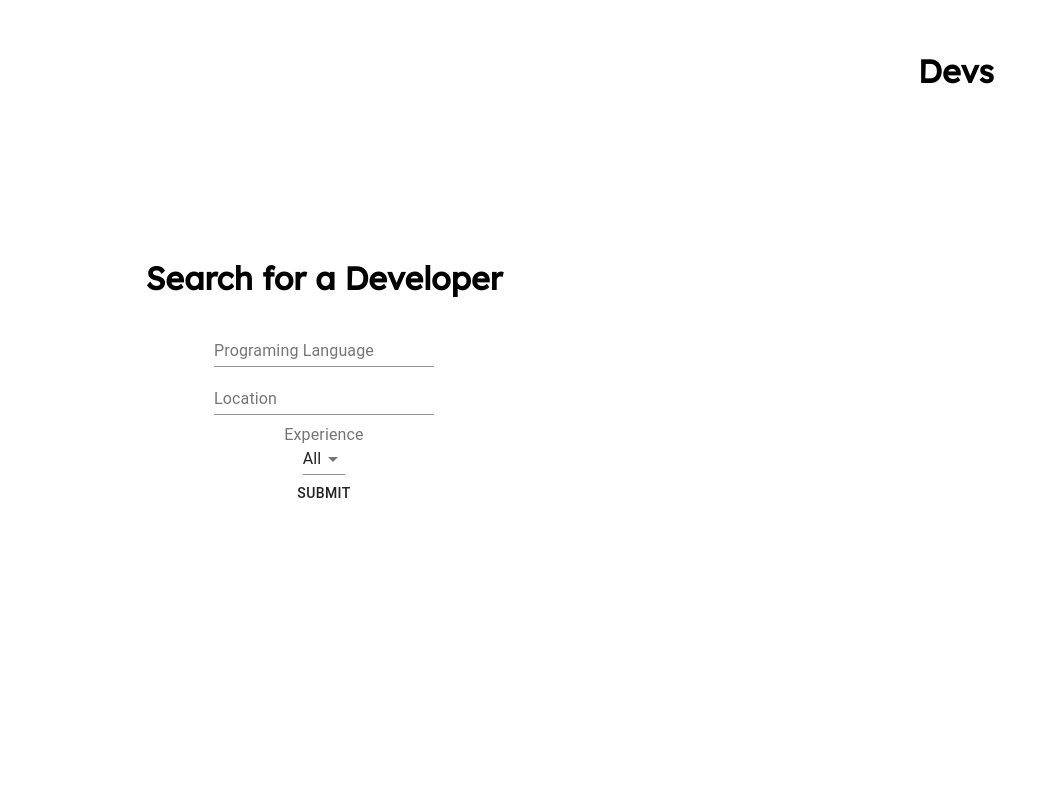
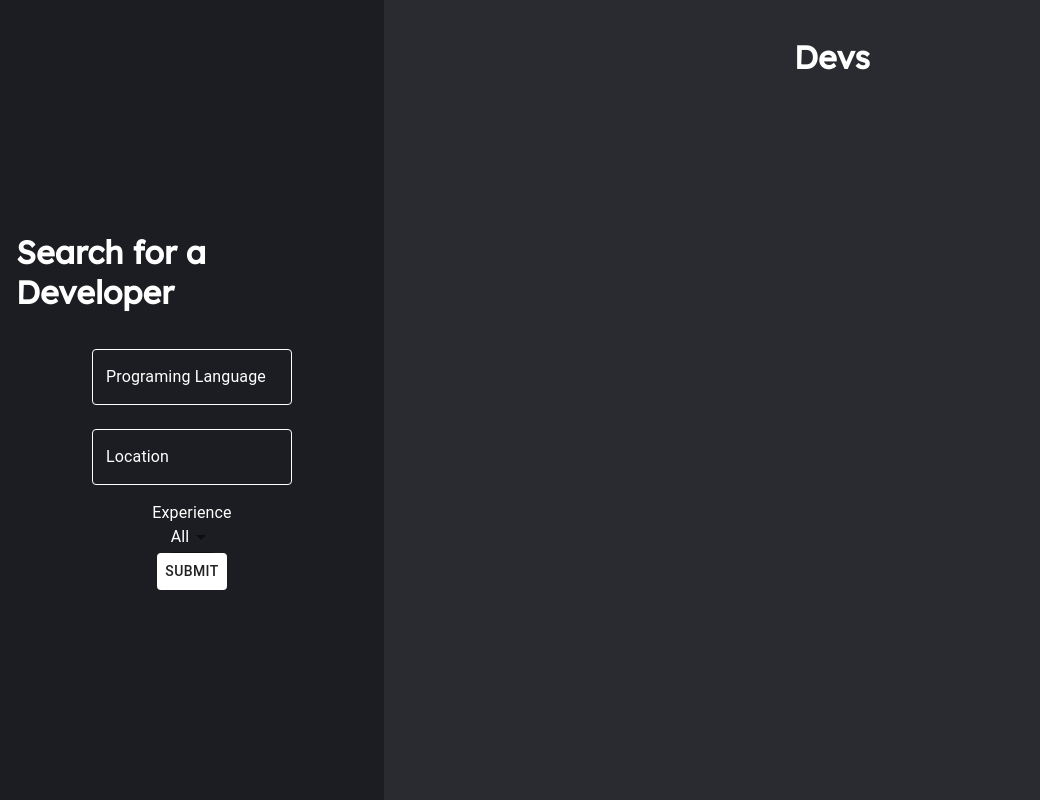
Before and after one commit to ttsmith1/GitADev, a Next.js app: page /search in a window 1280 px wide. Shown: the whole page, without its empty margins (0-1040 px from the left). Built offline with nearby package versions, Linux system fonts and the light colour scheme.

Commit message:
text fields

```diff
--- a/components/userCard.js
+++ b/components/userCard.js
@@ -18,7 +18,7 @@ import MoreVertIcon from '@material-ui/icons/MoreVert';
 import styled from 'styled-components'
 
 const StyledCard = styled(Card)`
-  width: 550px;
+  // width: 550px;
   margin: 6em;
   color: white;
 `
--- a/package.json
+++ b/package.json
@@ -10,6 +10,7 @@
   "dependencies": {
     "@material-ui/core": "^4.5.2",
     "@material-ui/icons": "^4.5.1",
+    "@material-ui/styles": "^4.5.2",
     "cross-fetch": "^3.0.4",
     "dotenv": "^8.2.0",
     "next": "9.1.2",
--- a/pages/_document.js
+++ b/pages/_document.js
@@ -14,7 +14,12 @@ class MyDocument extends Document {
                 </Head>
                 <body>
                     <style jsx global>{`
+                        html {
+                            height:100%;
+                        }
                         body {
+                            margin: 0;
+                            height: 100vh;
                             font-family: 'Lexend Deca', sans-serif;
                         }
                     `}</style>
--- a/pages/search/index.js
+++ b/pages/search/index.js
@@ -4,12 +4,16 @@ import Nav from '../../components/nav'
 import { getUsers } from './getUsers'
 import UserCard, { userCard } from '../../components/userCard'
 import styled from 'styled-components'
+import classNames from 'classnames';
 import InputLabel from '@material-ui/core/InputLabel'
 import Select from '@material-ui/core/Select'
 import MenuItem from '@material-ui/core/MenuItem'
+import { styled as styled2 } from '@material-ui/core/styles';
+import { withStyles } from '@material-ui/core/styles';
 import TextField from '@material-ui/core/TextField'
 import SimpleMenu from '../../components/dropdown'
 import Button from "@material-ui/core/button"
+import { white } from 'ansi-colors'
 
 const CardScrollContainer = styled.div`
   display: flex;
@@ -23,23 +27,87 @@ const CardScrollContainer = styled.div`
   will-change: overflow;
 `
 
+const styles = theme => ({
+  root: {
+    color: '#fff'
+  },
+  container: {
+    display: 'flex',
+    flexWrap: 'wrap',
+    color: 'white'
+  },
+  textField: {
+    marginLeft: theme.spacing.unit,
+    marginRight: theme.spacing.unit,
+    width: 200,
+    color: '#fff',
+  },
+
+  multilineColor: {
+    color: '#fff'
+  },
+
+  cssLabel: {
+    color: '#fff'
+  },
+
+  input: {
+    color: '#fff'
+  },
+
+  cssOutlinedInput: {
+    '&$cssFocused $notchedOutline': {
+      borderColor: `${theme.palette.primary.main} !important`,
+    },
+    color: '#fff'
+  },
+
+  cssOutlinedInput: {
+    color: '#fff',
+  },
+
+  cssFocused: {
+    color: '#fff'
+  },
+
+  notchedOutline: {
+    borderWidth: '1px',
+    borderColor: 'white !important'
+  },
+  cssLabel: {
+    color: '#fff',
+  },
+  cssOutlinedInput: {
+    '$notchedOutline': {
+      borderColor: '#fff',
+    },
+  },
+
+});
+
 const Layout = styled.div`
   display: flex;
   flex: 1;
   flex-direction: row;
   flex-wrap: wrap;
+  height:100vh;
 `
 
 const ScrollSection = styled.div`
   overflow: auto;
   height: auto;
+  width: auto;
   padding: .5rem;
   -webkit-overflow-scrolling: touch;
   -ms-overflow-style: none;
 `
 
 const Column = styled.div`
-  margin: 6px;
+  height: 100%;
+  width: 100%;
+  overflow: hidden;
+  position: relative;
+  margin: 0px;
   padding: 16px;
   display: flex;
   justify-content: center;
@@ -47,11 +115,33 @@ const Column = styled.div`
   flex: 1;
   flex-direction: column;
   box-sizing:border-box;
-  max-height: 90vh;
+  color: white;
+  max-height: 100vh;
+  background-color: #2a2b30;
 `
+
+const ColumnSidebar = styled.div`
+  background-color: #1c1d22;
+  color: white;
+  margin: 0px;
+  padding: 16px;
+  display: flex;
+  justify-content: center;
+  align-items: center;
+  flex: 1;
+  flex-direction: column;
+  box-sizing:border-box;
+  max-height: 100vh;
+  max-width: 30vw;
+`
+
 const StyledSelect = styled.div`
 padding-top: 12px;
 `
+
+const StyledTextField = styled2(TextField)({
+  color: '#fff',
+});
 
 class Home extends Component {
   constructor(props) {
@@ -79,14 +169,69 @@ class Home extends Component {
   }
 
   render() {
+    const { classes } = this.props;
     return (
       <Layout>
-        <Column>
+        <ColumnSidebar>
           <h1>{"Search for a Developer"}</h1>
-          <TextField name="language" label="Programing Language" value={this.state.value} onChange={this.handleChange('language')}></TextField>
-          <TextField name="location" label="Location" value={this.state.value} onChange={this.handleChange('location')}></TextField>
+
+          <StyledTextField
+            id="standard-language"
+            name="language"
+            label="Programing Language"
+            className={classes.textField}
+            value={this.state.value}
+            onChange={this.handleChange('language')}
+            margin="normal"
+            variant="outlined"
+            InputLabelProps={{
+              classes: {
+                root: classes.cssFocused,
+                label: classes.input,
+                focused: classes.cssFocused,
+                className: classes.input
+              },
+            }}
+
+            InputProps={{
+              classes: {
+                root: classes.cssFocused,
+                focused: classes.cssFocused,
+                notchedOutline: classes.notchedOutline,
+                className: classes.input
+              }
+            }}
+          />
+
+          <StyledTextField
+            id="standard-location"
+            name="location"
+            label="Location"
+            className={classes.textField}
+            value={this.state.location}
+            onChange={this.handleChange('location')}
+            margin="normal"
+            variant="outlined"
+            InputLabelProps={{
+              classes: {
+                root: classes.cssFocused,
+                label: classes.input,
+                focused: classes.cssFocused,
+                className: classes.input
+              },
+            }}
+
+            InputProps={{
+              classes: {
+                root: classes.cssFocused,
+                focused: classes.cssFocused,
+                notchedOutline: classes.notchedOutline,
+                className: classes.input
+              }
+            }}
+          />
           <StyledSelect>
-            <InputLabel id="demo-simple-select-label" value={this.state.value} onChange={this.handleChange}>Experience</InputLabel>
+            <InputLabel style={{ color: '#fff' }} id="demo-simple-select-label" value={this.state.value} onChange={this.handleChange}>Experience</InputLabel>
           </StyledSelect>
 
           <Select
@@ -94,16 +239,17 @@ class Home extends Component {
             id="demo-simple-select-helper"
             value={this.state.experience}
             onChange={this.handleSelect}
+            style={{ color: '#fff', underline: '#fff' }}
           >
             <MenuItem value={0}>
               {'All'}
             </MenuItem>
-            <MenuItem value={1}>{'Beginner'}</MenuItem>
+            <MenuItem style={{ color: '#000' }} value={1}>{'Beginner'}</MenuItem>
             <MenuItem value={2}>{'Intermediate'}</MenuItem>
             <MenuItem value={3}>{'Advanced'}</MenuItem>
           </Select>
-          <Button label="Submit" type="submit" onClick={this.handleSubmit} >Submit</Button>
-        </Column>
+          <Button style={{ backgroundColor: '#fff' }} label="Submit" type="submit" onClick={this.handleSubmit} >Submit</Button>
+        </ColumnSidebar>
         <Column>
           <h1>{"Devs"}</h1>
           <CardScrollContainer>
@@ -114,9 +260,9 @@ class Home extends Component {
             </ScrollSection>
           </CardScrollContainer>
         </Column>
-      </Layout>
+      </Layout >
     )
   }
 }
 
-export default Home
+export default withStyles(styles)(Home);
```
